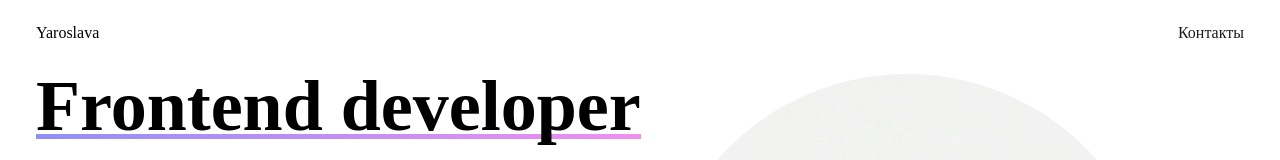
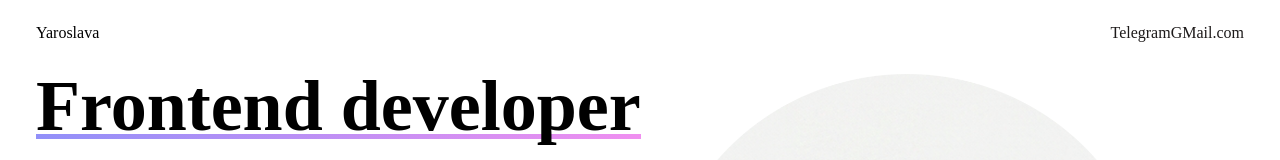
Before and after one commit to yaroslavager/portfolio, a React (Vite) app: page / in a window 1280 px wide. Shown: the top 160 px of the page. Built offline with nearby package versions, Linux system fonts and the light colour scheme.

Commit message:
feat/added contactss in header

```diff
--- a/src/widgets/header/header.tsx
+++ b/src/widgets/header/header.tsx
@@ -6,7 +6,8 @@ function Header(){
         <header className="header">
             <p>Yaroslava</p>
 <nav className="header__nav">
-<a className="header__link" href="#">Контакты</a>
+<a className="header__link" href="https://t.me/yaroslava_ger">Telegram</a>
+<a className="header__link" href="mailto:yaroslava.ger4@gmail.com">GMail.com</a>
 </nav>
 
         </header>
```
